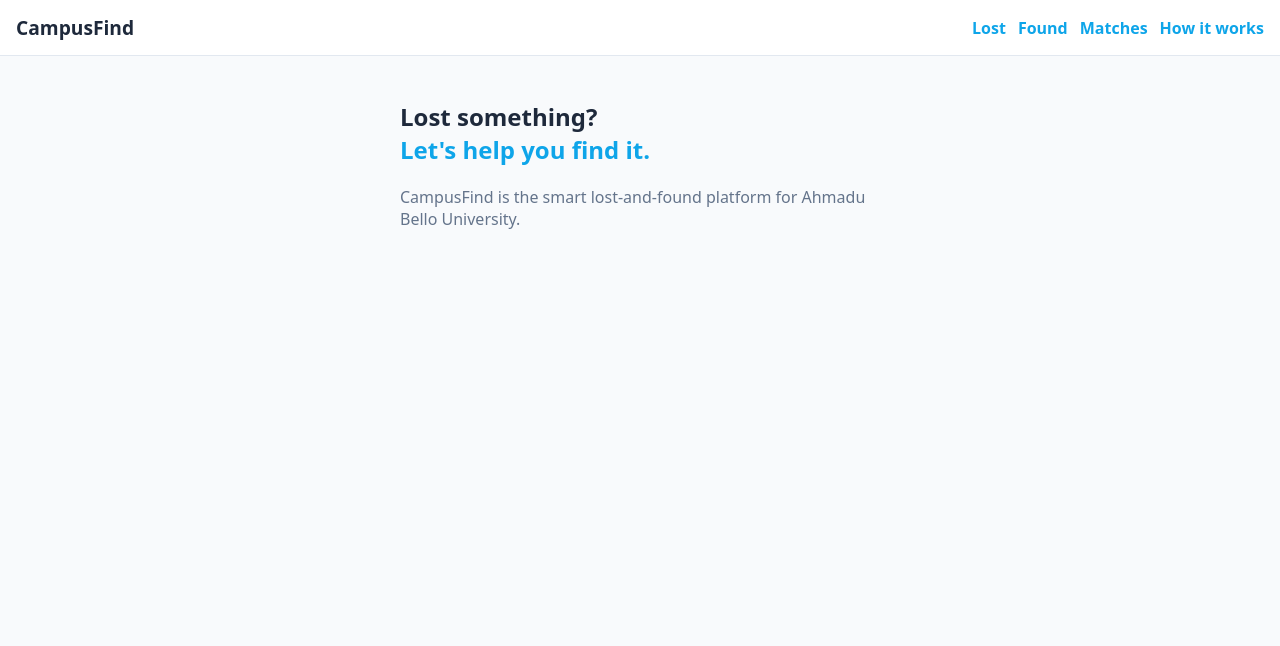
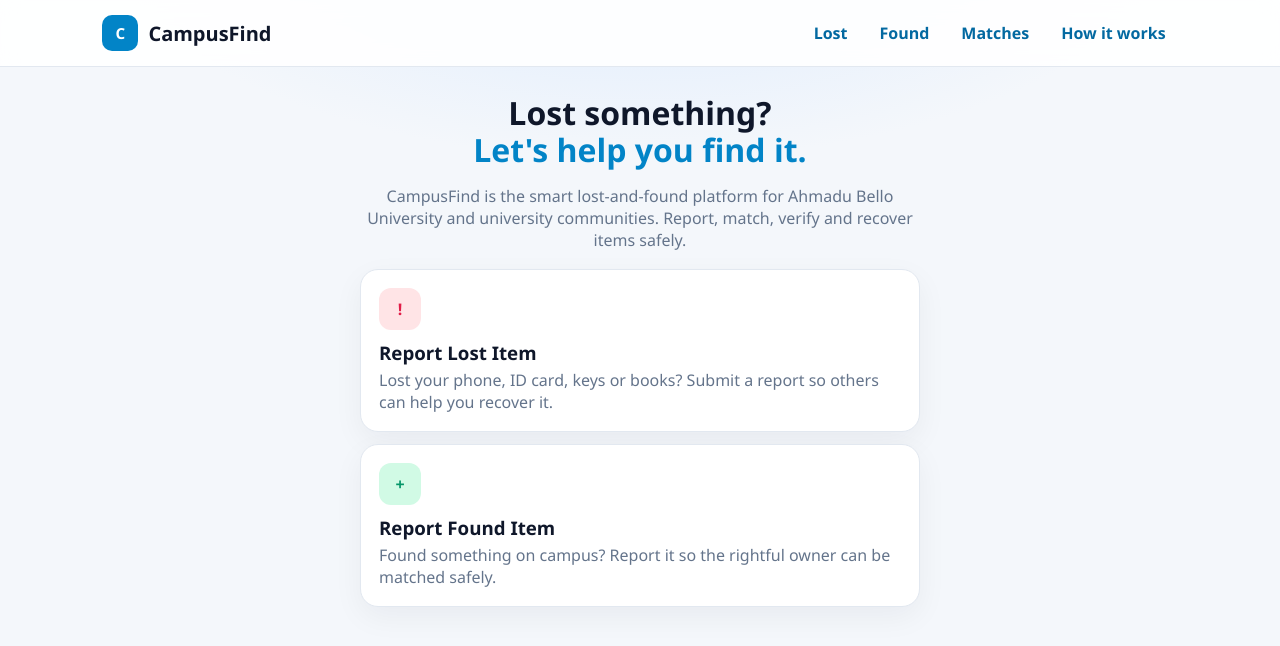
Before and after one commit to Sophiaa7/campusfind, a React (Vite) app in the folder client/: page / in a window 1280 px wide. Shown: the top 646 px of the page. Built offline with nearby package versions, Linux system fonts and the light colour scheme; no server answers.

Commit message:
Improve interface

```diff
--- a/client/src/App.jsx
+++ b/client/src/App.jsx
@@ -9,7 +9,10 @@ export default function App() {
   return (
     <div className="app">
       <header className="header">
-        <Link to="/" className="logo">CampusFind</Link>
+       <Link to="/" className="logo">
+  <span className="logo-mark">C</span>
+  CampusFind
+</Link>
         <nav>
           <Link to="/report-lost">Lost</Link>
           <Link to="/report-found">Found</Link>
--- a/client/src/index.css
+++ b/client/src/index.css
@@ -1,29 +1,149 @@
-body { margin: 0; font-family: system-ui, sans-serif; background: #f8fafc; color: #1e293b; }
-.header { background: white; padding: 14px 16px; border-bottom: 1px solid #e2e8f0; }
-.logo { font-weight: 800; font-size: 1.2rem; color: inherit; text-decoration: none; }
-.wrap { max-width: 480px; margin: 0 auto; padding: 24px 16px; }
-h1 span { color: #0ea5e9; }
-.muted { color: #64748b; }
-.snapshot { background: white; border: 1px solid #e2e8f0; border-radius: 16px; padding: 16px; }
-button { background: #0ea5e9; color: white; border: 0; border-radius: 12px; padding: 12px 16px; font-weight: 700; }
+:root {
+  --blue: #0284c7;
+  --blue-dark: #0369a1;
+  --ink: #0f172a;
+  --muted: #64748b;
+  --line: #e2e8f0;
+  --bg: #f4f7fb;
+  --card: #ffffff;
+  --danger: #e11d48;
+  --ok: #059669;
+}
 
-nav { display: flex; gap: 12px; }
-nav a { color: #0ea5e9; text-decoration: none; font-weight: 600; }
-.header { display: flex; justify-content: space-between; align-items: center; }
-label { display: block; font-weight: 600; margin: 12px 0; }
+* { box-sizing: border-box; }
+body {
+  margin: 0;
+  font-family: "Segoe UI", system-ui, sans-serif;
+  background:
+    radial-gradient(900px 400px at 50% -10%, #dbeafe 0%, transparent 60%),
+    var(--bg);
+  color: var(--ink);
+}
+a { color: inherit; }
+button, input, select, textarea { font: inherit; }
+
+.app { min-height: 100vh; }
+
+.header {
+  position: sticky;
+  top: 0;
+  z-index: 10;
+  display: flex;
+  justify-content: space-between;
+  align-items: center;
+  gap: 16px;
+  padding: 14px 8vw;
+  background: rgba(255, 255, 255, 0.9);
+  border-bottom: 1px solid var(--line);
+  backdrop-filter: blur(10px);
+}
+.logo {
+  display: flex;
+  align-items: center;
+  gap: 10px;
+  font-weight: 800;
+  font-size: 1.25rem;
+  text-decoration: none;
+}
+.logo-mark {
+  width: 36px;
+  height: 36px;
+  border-radius: 10px;
+  display: grid;
+  place-items: center;
+  background: var(--blue);
+  color: white;
+  font-size: 0.95rem;
+}
+nav { display: flex; flex-wrap: wrap; gap: 8px; }
+nav a {
+  text-decoration: none;
+  color: var(--blue-dark);
+  font-weight: 700;
+  padding: 8px 12px;
+  border-radius: 999px;
+}
+nav a:hover { background: #e0f2fe; }
+
+.wrap {
+  width: min(560px, calc(100% - 32px));
+  margin: 28px auto 56px;
+}
+h1 { font-size: 2rem; line-height: 1.15; margin: 0 0 8px; }
+h1 span { color: var(--blue); }
+.muted { color: var(--muted); }
+
+.hero { text-align: center; margin-bottom: 18px; }
+.actions { display: grid; gap: 12px; }
+.action, .snapshot {
+  background: var(--card);
+  border: 1px solid var(--line);
+  border-radius: 18px;
+  padding: 18px;
+  box-shadow: 0 10px 30px rgba(15, 23, 42, 0.05);
+}
+.action {
+  display: block;
+  text-decoration: none;
+  transition: transform 0.15s ease, box-shadow 0.15s ease;
+}
+.action:hover { transform: translateY(-2px); box-shadow: 0 14px 30px rgba(2, 132, 199, 0.12); }
+.action h3 { margin: 0 0 4px; }
+.action p { margin: 0; color: var(--muted); }
+.tag {
+  display: inline-grid;
+  place-items: center;
+  width: 42px;
+  height: 42px;
+  border-radius: 12px;
+  margin-bottom: 10px;
+  font-weight: 800;
+}
+.tag.lost { background: #ffe4e6; color: var(--danger); }
+.tag.found { background: #d1fae5; color: var(--ok); }
+
+.grid {
+  display: grid;
+  grid-template-columns: 1fr 1fr;
+  gap: 12px;
+  text-align: center;
+  margin: 12px 0;
+}
+.grid b { display: block; font-size: 1.8rem; color: var(--blue); }
+.grid span { color: var(--muted); font-size: 0.85rem; }
+
+.form { display: block; }
+label { display: block; font-weight: 700; margin: 14px 0; }
 input, select, textarea {
-  width: 100%; margin-top: 6px; padding: 12px; border-radius: 10px; border: 1px solid #e2e8f0;
+  width: 100%;
+  margin-top: 6px;
+  padding: 12px 14px;
+  border-radius: 12px;
+  border: 1px solid #cbd5e1;
+  background: #f8fafc;
 }
-textarea { min-height: 90px; }
-.form { background: white; border: 1px solid #e2e8f0; border-radius: 16px; }
-.error { color: #e11d48; }
+input:focus, select:focus, textarea:focus {
+  outline: none;
+  border-color: var(--blue);
+  background: white;
+  box-shadow: 0 0 0 4px rgba(2, 132, 199, 0.15);
+}
+textarea { min-height: 110px; resize: vertical; }
+button {
+  width: 100%;
+  margin-top: 8px;
+  background: var(--blue);
+  color: white;
+  border: 0;
+  border-radius: 12px;
+  padding: 13px 16px;
+  font-weight: 800;
+  cursor: pointer;
+}
+button:hover { background: var(--blue-dark); }
+.error { color: var(--danger); font-weight: 700; }
 
-.app { min-height: 100vh; display: flex; flex-direction: column; }
-.footer {
-  margin-top: auto;
-  text-align: center;
-  padding: 24px 16px;
-  color: #64748b;
-  background: white;
-  border-top: 1px solid #e2e8f0;
+@media (max-width: 700px) {
+  .header { padding: 12px 16px; align-items: flex-start; flex-direction: column; }
+  h1 { font-size: 1.7rem; }
 }
--- a/client/src/pages/Home.jsx
+++ b/client/src/pages/Home.jsx
@@ -1,4 +1,5 @@
 import { useEffect, useState } from "react";
+import { Link } from "react-router-dom";
 import { api } from "../api";
 
 export default function Home() {
@@ -21,17 +22,40 @@ export default function Home() {
 
   return (
     <section className="wrap">
-      <h1>Lost something?<br /><span>Let's help you find it.</span></h1>
-      <p className="muted">
-        CampusFind is the smart lost-and-found platform for Ahmadu Bello University.
-      </p>
+      <div className="hero">
+        <h1>
+          Lost something?
+          <br />
+          <span>Let's help you find it.</span>
+        </h1>
+        <p className="muted">
+          CampusFind is the smart lost-and-found platform for Ahmadu Bello University
+          and university communities. Report, match, verify and recover items safely.
+        </p>
+      </div>
+
+      <div className="actions">
+        <Link className="action" to="/report-lost">
+          <div className="tag lost">!</div>
+          <h3>Report Lost Item</h3>
+          <p>Lost your phone, ID card, keys or books? Submit a report so others can help you recover it.</p>
+        </Link>
+        <Link className="action" to="/report-found">
+          <div className="tag found">+</div>
+          <h3>Report Found Item</h3>
+          <p>Found something on campus? Report it so the rightful owner can be matched safely.</p>
+        </Link>
+      </div>
+
       {stats && (
         <div className="snapshot">
           <h3>Platform Snapshot</h3>
-          <p>Lost: {stats.lostReports}</p>
-          <p>Found: {stats.foundReports}</p>
-          <p>Matches: {stats.possibleMatches}</p>
-          <p>Recovered: {stats.recovered}</p>
+          <div className="grid">
+            <div><b>{stats.lostReports}</b><span>Lost Reports</span></div>
+            <div><b>{stats.foundReports}</b><span>Found Reports</span></div>
+            <div><b>{stats.possibleMatches}</b><span>Possible Matches</span></div>
+            <div><b>{stats.recovered}</b><span>Recovered</span></div>
+          </div>
           <button onClick={demo}>Load sample demo data</button>
           {msg && <p>{msg}</p>}
         </div>
```
